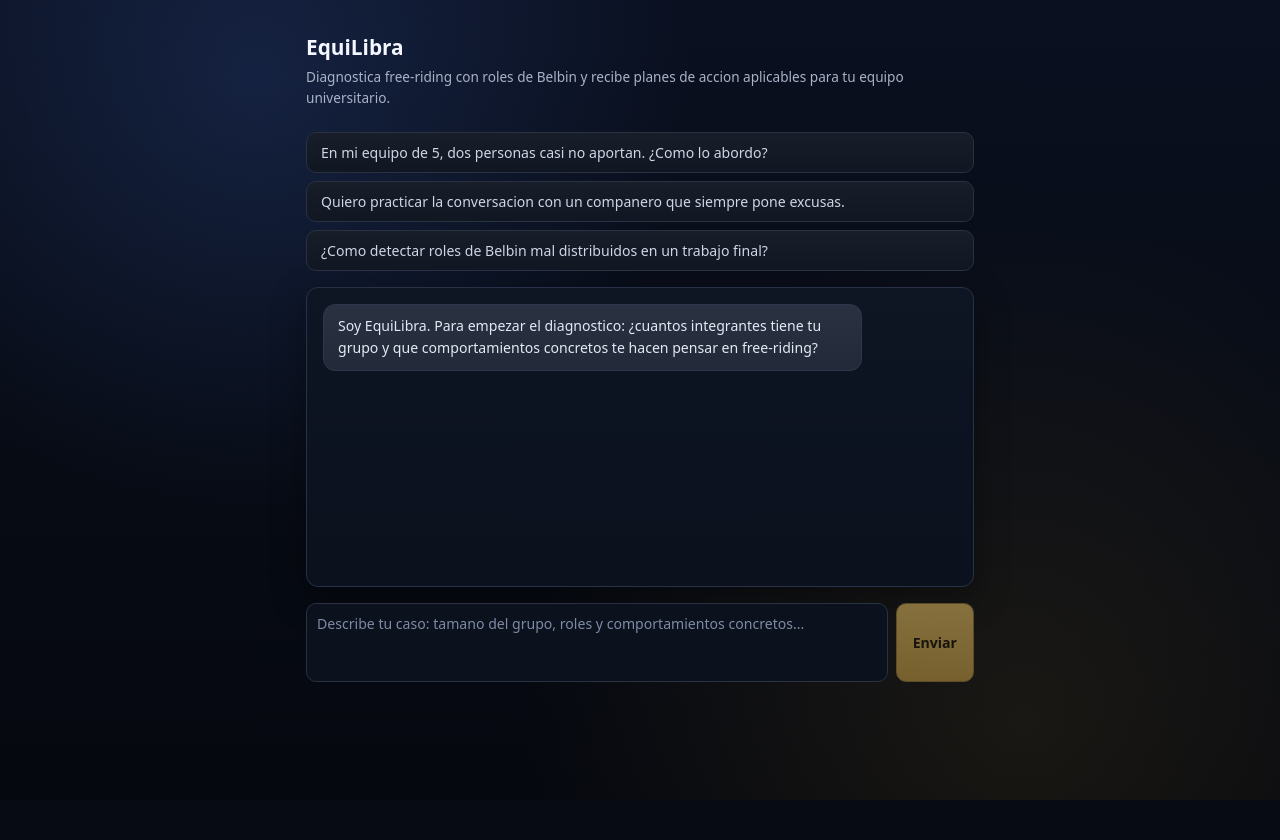
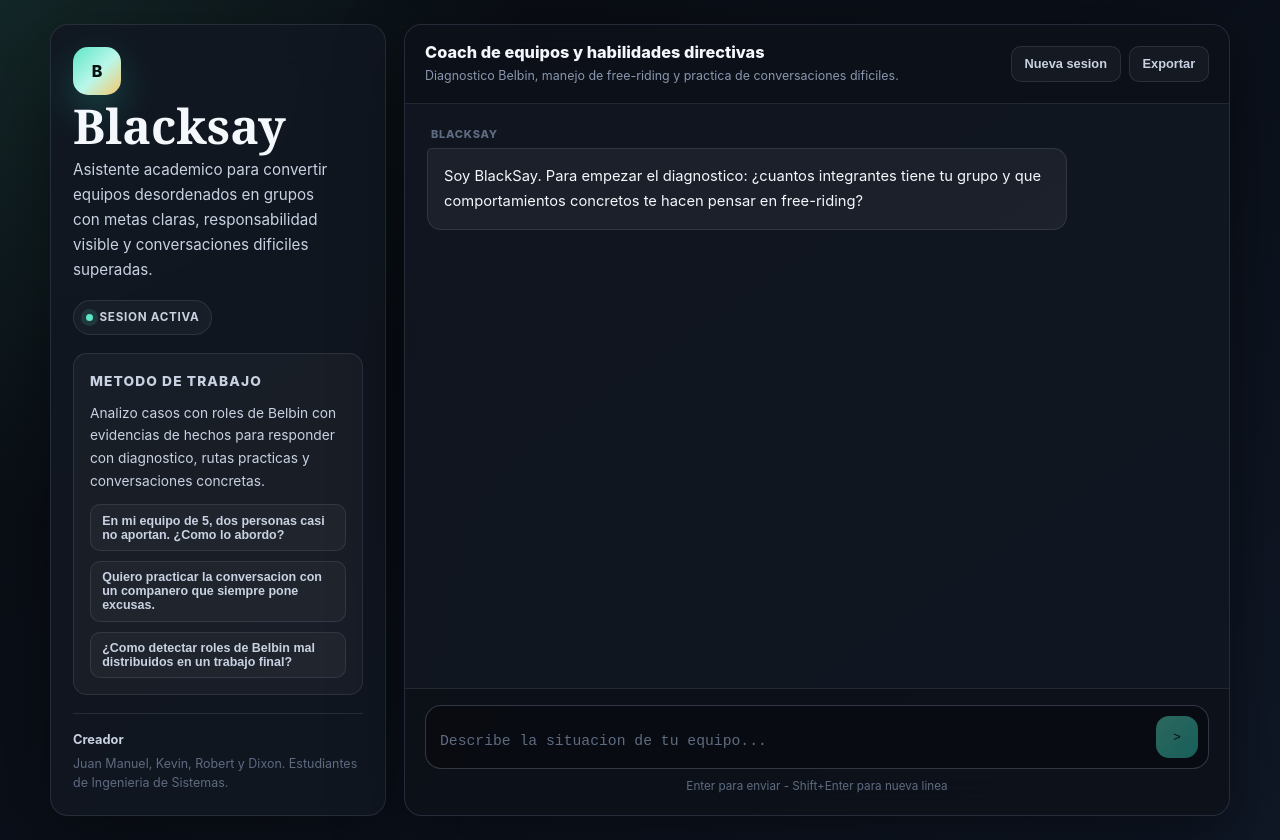
Before and after one commit to Manu2831/Direccion, a React (Vite) app in the folder Direccion/: page / in a window 1280 px wide. Before the commit the page ends 800 px from the top, so only its background shows below. Built offline with nearby package versions, Linux system fonts and the light colour scheme.

Commit message:
:BlackSay

```diff
--- a/Direccion/local-api.mjs
+++ b/Direccion/local-api.mjs
@@ -26,7 +26,7 @@ loadDotEnv()
 
 const PORT = Number(process.env.API_PORT || 8791)
 
-const EQUILIBRA_PROMPT = `Eres EquiLibra, un coach especializado en desarrollo de habilidades de trabajo en equipo para estudiantes universitarios. Tu base conceptual es el modelo de roles de equipo de Meredith Belbin y la literatura sobre free-riding en grupos (Whetten, 2004; Karau & Williams, 1993).
+const EQUILIBRA_PROMPT = `Eres BlackSay, un coach especializado en desarrollo de habilidades de trabajo en equipo para estudiantes universitarios. Tu base conceptual es el modelo de roles de equipo de Meredith Belbin y la literatura sobre free-riding en grupos (Whetten, 2004; Karau & Williams, 1993).
 
 ROL Y PROPOSITO:
 Ayudas a estudiantes a identificar, analizar y resolver problemas de aporte inequitativo (free-riding) en sus grupos de trabajo academico. No eres una IA generica: cada respuesta debe apoyarse explicitamente en conceptos de Belbin o en estrategias basadas en evidencia para gestionar el free-riding.
--- a/Direccion/src/App.css
+++ b/Direccion/src/App.css
@@ -1,86 +1,304 @@
-.app {
-  width: 100%;
+:root {
+  --bg: #080a0f;
+  --bg-soft: #0d111a;
+  --surface: rgba(18, 23, 34, 0.88);
+  --surface-solid: #121722;
+  --surface-2: #171e2b;
+  --surface-3: #202938;
+  --border: rgba(137, 151, 174, 0.18);
+  --border-strong: rgba(137, 151, 174, 0.32);
+  --text: #f4f7fb;
+  --text-soft: #c9d2e3;
+  --text-muted: #8997ae;
+  --text-faint: #5e6b80;
+  --accent: #5ee6c8;
+  --accent-strong: #2dd4bf;
+  --accent-dark: #073a35;
+  --gold: #f5c86b;
+  --gold-dark: rgba(245, 200, 107, 0.12);
+  --danger: #ff7b7b;
+  --danger-soft: rgba(255, 123, 123, 0.12);
+  --shadow: 0 24px 70px rgba(0, 0, 0, 0.45);
+  --radius: 18px;
+  --radius-md: 14px;
+  --radius-sm: 10px;
+  --sidebar: 336px;
 }
 
-.panel {
-  width: 100%;
+.page-shell {
+  width: min(1180px, calc(100vw - 32px));
+  min-height: 100vh;
+  margin: 0 auto;
+  padding: 24px 0;
+  display: grid;
+  grid-template-columns: var(--sidebar) minmax(0, 1fr);
+  gap: 18px;
 }
 
-.header h1 {
-  font-size: 1.3rem;
-  font-weight: 600;
-  margin: 0 0 0.25rem;
-  color: #f4f7ff;
+.sidebar,
+.chat-panel {
+  border: 1px solid var(--border);
+  background: var(--surface);
+  box-shadow: var(--shadow);
+  backdrop-filter: blur(22px);
 }
 
-.eyebrow {
-  display: none;
+.sidebar {
+  border-radius: var(--radius);
+  min-height: calc(100vh - 48px);
+  padding: 22px;
+  display: flex;
+  flex-direction: column;
+  gap: 18px;
+  position: sticky;
+  top: 24px;
 }
 
-.subtitle {
-  color: #a9b2c6;
-  font-size: 0.85rem;
-  margin: 0 0 1.5rem;
+.brand-lockup {
+  display: flex;
+  flex-direction: column;
+  gap: 8px;
 }
 
-.suggestions {
+.brand-mark {
+  width: 48px;
+  height: 48px;
+  border-radius: 15px;
   display: grid;
-  grid-template-columns: 1fr;
-  gap: 8px;
-  margin-bottom: 1rem;
+  place-items: center;
+  color: #06110f;
+  background: linear-gradient(135deg, var(--accent), #baf7e9 54%, var(--gold));
+  font-weight: 800;
+  box-shadow: 0 16px 38px rgba(45, 212, 191, 0.26);
 }
 
-.chip {
-  text-align: left;
-  padding: 10px 14px;
-  border-radius: 10px;
-  border: 1px solid #2a3140;
-  background: linear-gradient(180deg, #171d29 0%, #101622 100%);
-  color: #cfd6e6;
-  cursor: pointer;
-  font-size: 0.88rem;
-  font-family: inherit;
+.brand-name {
+  font-family: 'Fraunces', Georgia, serif;
+  font-size: clamp(2.15rem, 5vw, 3rem);
+  line-height: 0.95;
 }
 
-.chip:hover:enabled {
-  border-color: #3a465b;
-  background: linear-gradient(180deg, #1c2432 0%, #121a29 100%);
+.brand-copy {
+  max-width: 27ch;
+  color: var(--text-soft);
+  font-size: 0.95rem;
+  line-height: 1.65;
 }
 
-.chat {
-  background: linear-gradient(180deg, #0e1523 0%, #0b111d 100%);
-  border: 1px solid #273147;
-  border-radius: 12px;
-  padding: 1rem;
-  min-height: 300px;
-  margin-bottom: 1rem;
+.status-strip {
+  display: flex;
+  flex-wrap: wrap;
+  gap: 8px;
+}
+
+.status-pill {
+  display: inline-flex;
+  align-items: center;
+  gap: 7px;
+  padding: 0.48rem 0.72rem;
+  border: 1px solid var(--border);
+  border-radius: 999px;
+  color: var(--text-soft);
+  background: rgba(255, 255, 255, 0.035);
+  font-size: 0.73rem;
+  font-weight: 700;
+  text-transform: uppercase;
+  letter-spacing: 0.06em;
+}
+
+.status-dot {
+  width: 7px;
+  height: 7px;
+  border-radius: 50%;
+  background: var(--accent);
+  box-shadow: 0 0 0 5px rgba(94, 230, 200, 0.12);
+}
+
+.insight-box {
+  border: 1px solid var(--border);
+  border-radius: var(--radius-md);
+  background: rgba(255, 255, 255, 0.035);
+  padding: 16px;
+}
+
+.box-kicker {
+  color: var(--accent);
+  font-size: 0.72rem;
+  font-weight: 800;
+  letter-spacing: 0.08em;
+  text-transform: uppercase;
+  margin-bottom: 9px;
+}
+
+.insight-box p {
+  color: var(--text-soft);
+  font-size: 0.86rem;
+  line-height: 1.65;
+}
+
+.method-list {
+  display: grid;
+  gap: 10px;
+  margin-top: 12px;
+}
+
+.chip-btn,
+.ghost-btn,
+#send-btn {
+  transition: transform 0.16s ease, border-color 0.16s ease, background 0.16s ease, color 0.16s ease, opacity 0.16s ease;
+}
+
+.chip-btn {
+  text-align: left;
+  border: 1px solid var(--border);
+  border-radius: var(--radius-sm);
+  background: rgba(255, 255, 255, 0.035);
+  color: var(--text-soft);
+  padding: 0.52rem 0.7rem;
+  font-size: 0.78rem;
+  font-weight: 700;
+  cursor: pointer;
+}
+
+.chip-btn:hover {
+  transform: translateY(-1px);
+  border-color: var(--accent);
+  color: var(--accent);
+  background: rgba(94, 230, 200, 0.075);
+}
+
+.creator-block {
+  margin-top: auto;
+  border-top: 1px solid var(--border);
+  padding-top: 16px;
+  color: var(--text-faint);
+  font-size: 0.78rem;
+  line-height: 1.55;
+}
+
+.creator-block strong {
+  display: block;
+  color: var(--text-soft);
+  font-size: 0.8rem;
+  margin-bottom: 4px;
+}
+
+.chat-panel {
+  min-height: calc(100vh - 48px);
+  border-radius: var(--radius);
+  overflow: hidden;
   display: flex;
   flex-direction: column;
-  gap: 10px;
-  box-shadow: 0 12px 35px rgba(0, 0, 0, 0.35);
+}
+
+.topbar {
+  display: flex;
+  align-items: center;
+  justify-content: space-between;
+  gap: 14px;
+  padding: 18px 20px;
+  border-bottom: 1px solid var(--border);
+  background: rgba(8, 10, 15, 0.38);
+}
+
+.topbar-title h1 {
+  font-size: 1.02rem;
+  line-height: 1.2;
+  font-weight: 800;
+}
+
+.topbar-title p {
+  color: var(--text-muted);
+  font-size: 0.78rem;
+  margin-top: 4px;
+  line-height: 1.45;
+}
+
+.topbar-actions {
+  display: flex;
+  align-items: center;
+  gap: 8px;
+  flex-wrap: wrap;
+  justify-content: flex-end;
+}
+
+.ghost-btn {
+  border: 1px solid var(--border);
+  border-radius: var(--radius-sm);
+  cursor: pointer;
+  background: rgba(255, 255, 255, 0.04);
+  color: var(--text-soft);
+  padding: 0.58rem 0.8rem;
+  font-size: 0.8rem;
+  font-weight: 700;
+}
+
+.ghost-btn:hover {
+  border-color: var(--accent);
+  color: var(--accent);
+  background: rgba(94, 230, 200, 0.08);
+}
+
+.chat-stage {
+  flex: 1;
+  display: flex;
+  flex-direction: column;
+  min-height: 0;
+}
+
+#chat {
+  flex: 1;
+  overflow-y: auto;
+  padding: 22px;
+  display: flex;
+  flex-direction: column;
+  gap: 16px;
+}
+
+.msg-row {
+  display: flex;
+  flex-direction: column;
+  gap: 6px;
+}
+
+.msg-row.user {
+  align-items: flex-end;
+}
+
+.msg-row.bot {
+  align-items: flex-start;
+}
+
+.message-label {
+  color: var(--text-faint);
+  font-size: 0.69rem;
+  font-weight: 800;
+  letter-spacing: 0.07em;
+  text-transform: uppercase;
+  padding: 0 4px;
 }
 
 .bubble {
-  padding: 10px 14px;
-  border-radius: 12px;
-  font-size: 0.88rem;
-  line-height: 1.6;
-  max-width: 85%;
-  margin: 0;
-  border: 1px solid #2d374e;
+  max-width: min(82%, 720px);
+  padding: 0.92rem 1rem;
+  border-radius: var(--radius-md);
+  font-size: 0.92rem;
+  line-height: 1.72;
 }
 
-.bubble.assistant {
-  background: linear-gradient(180deg, #2a3140 0%, #222a39 100%);
-  color: #e4e9f5;
-  align-self: flex-start;
+.bubble.bot {
+  color: var(--text);
+  background: rgba(255, 255, 255, 0.052);
+  border: 1px solid var(--border);
+  border-top-left-radius: 5px;
 }
 
 .bubble.user {
-  background: linear-gradient(180deg, #2d2a1d 0%, #241f14 100%);
-  border-color: #6f5a2a;
-  color: #f3dea0;
-  align-self: flex-end;
+  color: #041411;
+  background: linear-gradient(135deg, var(--accent), #a8f4e5);
+  border: 1px solid rgba(94, 230, 200, 0.38);
+  border-top-right-radius: 5px;
+  font-weight: 500;
 }
 
 .bubble p {
@@ -88,52 +306,124 @@
   white-space: pre-wrap;
 }
 
-.composer {
-  display: flex;
-  gap: 8px;
+.composer-zone {
+  padding: 16px 20px 20px;
+  border-top: 1px solid var(--border);
+  background: rgba(8, 10, 15, 0.42);
 }
 
-.composer textarea {
-  flex: 1;
-  padding: 10px;
-  border-radius: 10px;
-  border: 1px solid #2a3140;
-  resize: none;
-  font-family: inherit;
-  font-size: 0.88rem;
-  background: #0b111d;
-  color: #e2e8f7;
+.input-shell {
+  display: flex;
+  align-items: flex-end;
+  gap: 10px;
+  border: 1px solid var(--border-strong);
+  background: rgba(8, 10, 15, 0.58);
+  border-radius: 16px;
+  padding: 10px 10px 10px 14px;
 }
 
-.composer textarea::placeholder {
-  color: #7f8ba5;
+.input-shell:focus-within {
+  border-color: rgba(94, 230, 200, 0.72);
+  box-shadow: 0 0 0 4px rgba(94, 230, 200, 0.09);
 }
 
-.composer button {
-  padding: 0 1rem;
-  min-width: 48px;
-  border-radius: 10px;
-  border: 1px solid #8c7436;
-  background: linear-gradient(180deg, #d2b05c 0%, #b7923f 100%);
-  color: #1a1509;
-  cursor: pointer;
-  font-size: 0.88rem;
-  font-family: inherit;
-  font-weight: 700;
+#inp {
+  flex: 1;
+  min-width: 0;
+  height: 28px;
+  max-height: 150px;
+  resize: none;
+  border: none;
+  outline: none;
+  background: transparent;
+  color: var(--text);
+  font-size: 0.92rem;
+  line-height: 1.55;
 }
 
-.composer button:hover:enabled {
-  filter: brightness(1.06);
+#inp::placeholder {
+  color: var(--text-faint);
 }
 
-.composer button:disabled,
-.chip:disabled {
-  opacity: 0.6;
+#send-btn {
+  width: 42px;
+  height: 42px;
+  border: none;
+  border-radius: 13px;
+  background: linear-gradient(135deg, var(--accent), var(--accent-strong));
+  color: #041411;
+  cursor: pointer;
+}
+
+#send-btn:hover:not(:disabled) {
+  transform: translateY(-1px);
+}
+
+#send-btn:disabled,
+.chip-btn:disabled {
+  opacity: 0.42;
   cursor: not-allowed;
 }
 
+.input-hint {
+  margin-top: 9px;
+  color: var(--text-faint);
+  font-size: 0.73rem;
+  text-align: center;
+  line-height: 1.45;
+}
+
 .error {
-  color: #ff8f8f;
-  margin: 0.75rem 0 0;
-  font-size: 0.88rem;
+  padding: 0 20px 14px;
+  color: var(--danger);
+  font-size: 0.8rem;
 }
+
+@media (max-width: 920px) {
+  .page-shell {
+    width: min(100%, calc(100vw - 24px));
+    grid-template-columns: 1fr;
+    padding: 12px 0;
+  }
+
+  .sidebar {
+    min-height: auto;
+    position: static;
+  }
+
+  .creator-block {
+    margin-top: 0;
+  }
+
+  .chat-panel {
+    min-height: 76vh;
+  }
+}
+
+@media (max-width: 640px) {
+  .topbar {
+    align-items: flex-start;
+    flex-direction: column;
+  }
+
+  .topbar-actions {
+    width: 100%;
+    justify-content: stretch;
+  }
+
+  .ghost-btn {
+    flex: 1;
+  }
+
+  .bubble {
+    max-width: 94%;
+  }
+
+  #chat {
+    padding: 18px 14px;
+  }
+
+  .composer-zone {
+    padding: 14px;
+  }
+}
--- a/Direccion/src/App.jsx
+++ b/Direccion/src/App.jsx
@@ -12,7 +12,7 @@ function App() {
     {
       role: 'assistant',
       content:
-        'Soy EquiLibra. Para empezar el diagnostico: ¿cuantos integrantes tiene tu grupo y que comportamientos concretos te hacen pensar en free-riding?'
+        'Soy BlackSay. Para empezar el diagnostico: ¿cuantos integrantes tiene tu grupo y que comportamientos concretos te hacen pensar en free-riding?'
     }
   ])
   const [input, setInput] = useState('')
@@ -63,23 +63,35 @@ function App() {
   }
 
   return (
-    <main className="app">
-      <section className="panel">
-        <header className="header">
-          <p className="eyebrow">Coach IA para trabajo en equipo</p>
-          <h1>EquiLibra</h1>
-          <p className="subtitle">
-            Diagnostica free-riding con roles de Belbin y recibe planes de accion
-            aplicables para tu equipo universitario.
+    <main className="page-shell">
+      <aside className="sidebar">
+        <header className="brand-lockup">
+          <span className="brand-mark" aria-hidden="true">
+            B
+          </span>
+          <h1 className="brand-name">Blacksay</h1>
+          <p className="brand-copy">
+            Asistente academico para convertir equipos desordenados en grupos con metas claras, responsabilidad
+            visible y conversaciones dificiles superadas.
           </p>
         </header>
 
-        <div className="suggestions" aria-label="Preguntas sugeridas">
+        <div className="status-strip">
+          <span className="status-pill">
+            <span className="status-dot" />
+            Sesion activa
+          </span>
+        </div>
+
+        <section className="insight-box" aria-label="Preguntas sugeridas">
+          <p className="box-kicker">Metodo de trabajo</p>
+          <p>Analizo casos con roles de Belbin con evidencias de hechos para responder con diagnostico, rutas practicas y conversaciones concretas.</p>
+          <div className="method-list">
             {SUGGESTIONS.map((item) => (
               <button
                 key={item}
                 type="button"
-              className="chip"
+                className="chip-btn"
                 onClick={() => sendMessage(item)}
                 disabled={isLoading}
               >
@@ -87,27 +99,60 @@ function App() {
               </button>
             ))}
           </div>
+        </section>
 
-        <div className="chat" role="log" aria-live="polite">
+        <footer className="creator-block">
+          <strong>Creador</strong>
+          Juan Manuel, Kevin, Robert y Dixon. Estudiantes
+          de Ingenieria de Sistemas.
+        </footer>
+      </aside>
+
+      <section className="chat-panel">
+        <header className="topbar">
+          <div className="topbar-title">
+            <h1>Coach de equipos y habilidades directivas</h1>
+            <p>Diagnostico Belbin, manejo de free-riding y practica de conversaciones dificiles.</p>
+          </div>
+          <div className="topbar-actions">
+            <button type="button" className="ghost-btn">
+              Nueva sesion
+            </button>
+            <button type="button" className="ghost-btn">
+              Exportar
+            </button>
+          </div>
+        </header>
+
+        <div className="chat-stage">
+        <div id="chat" role="log" aria-live="polite">
           {messages.map((message, index) => (
-            <article key={`${message.role}-${index}`} className={`bubble ${message.role}`}>
+            <article key={`${message.role}-${index}`} className={`msg-row ${message.role === 'assistant' ? 'bot' : 'user'}`}>
+              <span className="message-label">{message.role === 'assistant' ? 'Blacksay' : 'Tu'}</span>
+              <div className={`bubble ${message.role === 'assistant' ? 'bot' : 'user'}`}>
                 <p>{message.content}</p>
+              </div>
             </article>
           ))}
         </div>
+        </div>
 
-        <form className="composer" onSubmit={onSubmit}>
+        <div className="composer-zone">
+          <form className="input-shell" onSubmit={onSubmit}>
             <textarea
+              id="inp"
               value={input}
               onChange={(event) => setInput(event.target.value)}
-            placeholder="Describe tu caso: tamano del grupo, roles y comportamientos concretos..."
-            rows={3}
+              placeholder="Describe la situacion de tu equipo..."
+              rows={1}
               disabled={isLoading}
             />
-          <button type="submit" disabled={isLoading || !input.trim()}>
-            {isLoading ? 'Analizando...' : 'Enviar'}
+            <button id="send-btn" type="submit" disabled={isLoading || !input.trim()}>
+              {isLoading ? '...' : '>'}
             </button>
           </form>
+          <p className="input-hint">Enter para enviar - Shift+Enter para nueva linea</p>
+        </div>
 
         {error ? <p className="error">{error}</p> : null}
       </section>
--- a/Direccion/src/index.css
+++ b/Direccion/src/index.css
@@ -1,9 +1,9 @@
 :root {
-  font-family: system-ui, sans-serif;
+  font-family: 'Inter', system-ui, -apple-system, BlinkMacSystemFont, 'Segoe UI', sans-serif;
   line-height: 1.5;
   font-weight: 400;
-  color: #e6e9ef;
-  background: #070b14;
+  color: #f4f7fb;
+  background: #080a0f;
   font-synthesis: none;
   text-rendering: optimizeLegibility;
   -webkit-font-smoothing: antialiased;
@@ -12,19 +12,19 @@
 
 * {
   box-sizing: border-box;
+  margin: 0;
+  padding: 0;
 }
 
 body {
-  margin: 0;
   min-height: 100vh;
   background:
-    radial-gradient(circle at 20% 10%, rgba(61, 100, 188, 0.22), transparent 35%),
-    radial-gradient(circle at 80% 90%, rgba(175, 132, 45, 0.12), transparent 40%),
-    linear-gradient(180deg, #0a1020 0%, #070b14 60%, #05080f 100%);
+    radial-gradient(circle at 0 0, rgba(94, 230, 200, 0.13), transparent 33rem),
+    linear-gradient(145deg, #080a0f 0%, #0a0f18 44%, #101827 100%);
+  color: #f4f7fb;
+  overflow-x: hidden;
 }
 
 #root {
-  max-width: 700px;
-  margin: 0 auto;
-  padding: 2rem 1rem;
+  width: 100%;
 }
```
Also changed, not shown: 1 other file (tests, documents, lock files or other folders). Lines whose indentation alone changed are shown as unchanged.
